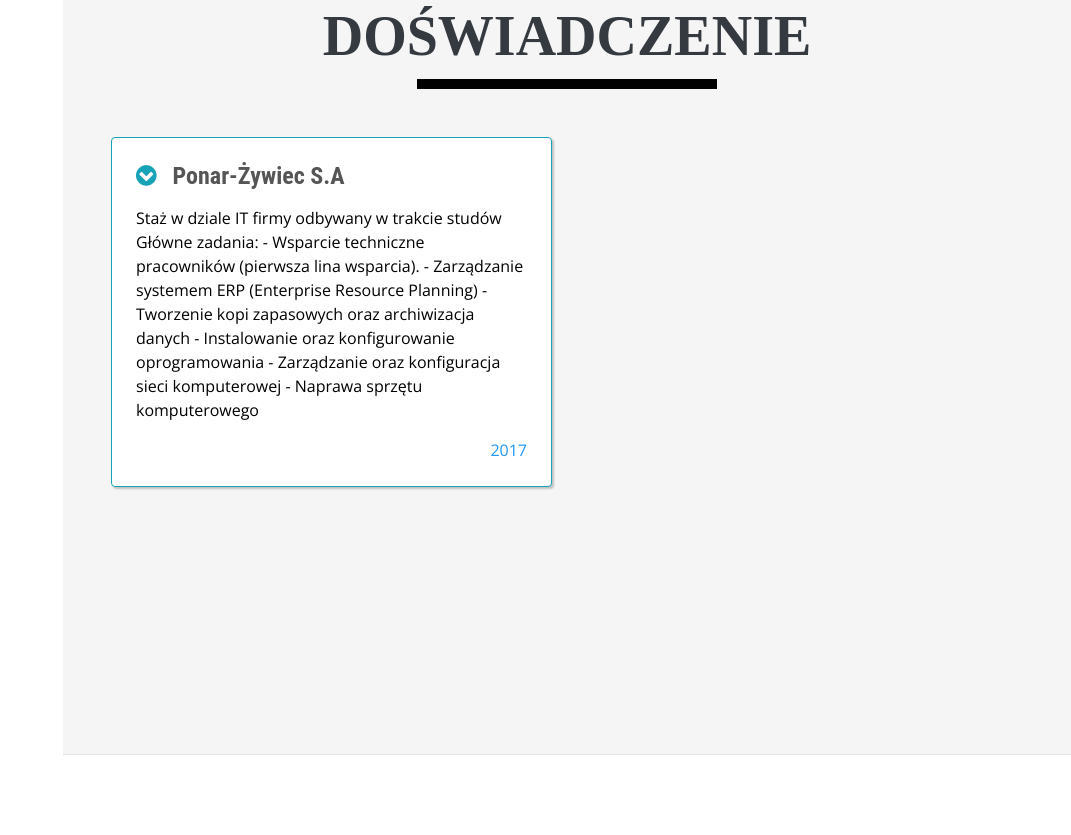
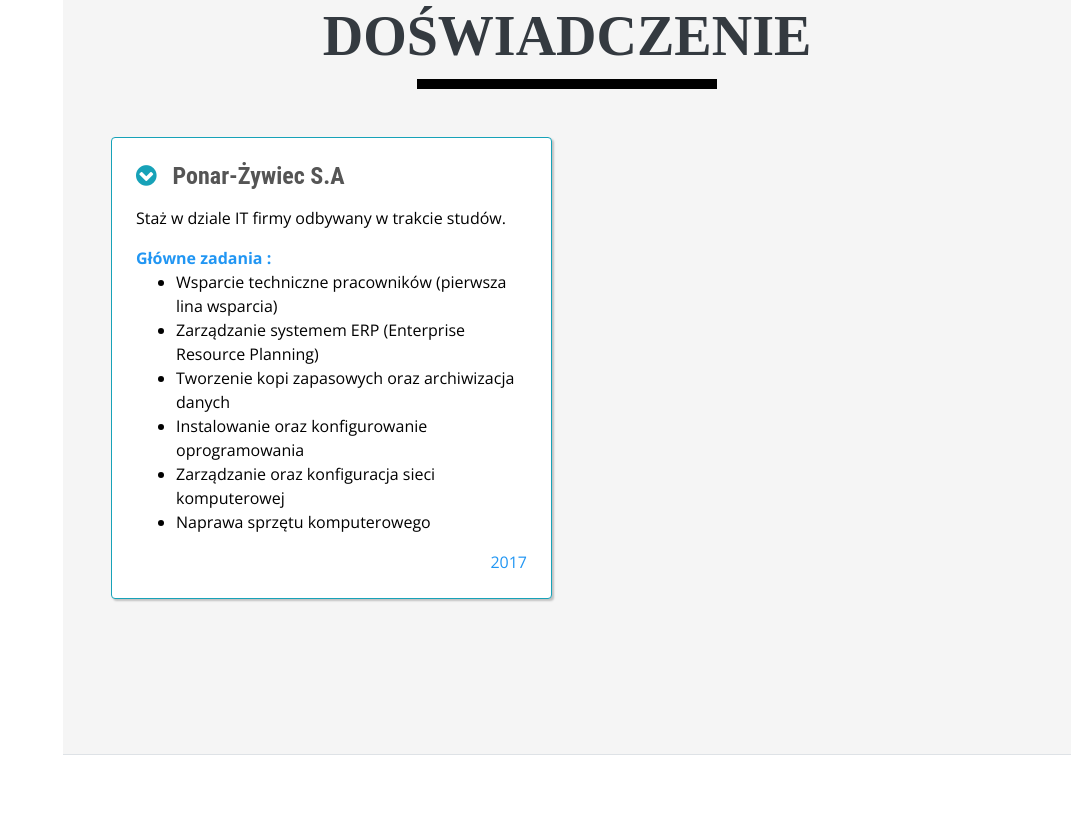
Before and after one commit to patrykpp/patrykpp.github.io, a plain HTML site: page index.html in a window 1280 px wide. Shown: the part 1055-1890 px from the top of the page, without its empty margins (209-1280 px from the left). Drawn offline with nearby package versions, Linux system fonts and the light colour scheme; a web font is replaced by a local one.

Commit message:
Update index.html

```diff
--- a/index.html
+++ b/index.html
@@ -1,3 +1,4 @@
+
 <!--
 author: Boostraptheme
 author URL: https://boostraptheme.com
@@ -72,7 +73,7 @@ License URL: https://creativecommons.org/licenses/by/4.0/
                     Patryk
                     <span class="text-primary">Pieczara</span>
                 </h1>
-                <div class="subheading mb-5">Magister inżynier
+                <div class="subheading mb-5">Magister
                     <a href="#">Informatyki</a>
                 </div>
                 <p class="mb-5" style="max-width: 1000px;"><font size="5">„Ci, którzy są wystarczająco szaleni, by myśleć, że są w stanie zmienić świat, są tymi, którzy go zmieniają."</font></p>
@@ -129,19 +130,19 @@ License URL: https://creativecommons.org/licenses/by/4.0/
                     <div class="card mx-0 p-4 mb-5" style="border-color: #17a2b8; box-shadow: 2px 2px 2px rgba(0, 0, 0, 0.21);">
                         <div class=" resume-content mr-auto">
                             <h4 class="mb-3"><i class="fa fa-globe mr-3 text-info"></i>Ponar-Żywiec S.A</h4>
-                            <p>Staż w dziale IT firmy odbywany w trakcie studów
+                            <p>Staż w dziale IT firmy odbywany w trakcie studów.</p>
 
-                                Główne zadania:
-                                - Wsparcie techniczne pracowników (pierwsza lina
-                                wsparcia).
-                                - Zarządzanie systemem ERP (Enterprise Resource Planning)
-                                - Tworzenie kopi zapasowych oraz archiwizacja danych
-                                - Instalowanie oraz konfigurowanie oprogramowania
-                                - Zarządzanie oraz konfiguracja sieci komputerowej
-                                - Naprawa sprzętu komputerowego
+                            <strong><a href="">Główne zadania :</a></strong>
+                            <ul>
+                                <li>Wsparcie techniczne pracowników (pierwsza lina wsparcia)</li>
+                                <li>Zarządzanie systemem ERP (Enterprise Resource Planning)</li>
+                                <li>Tworzenie kopi zapasowych oraz archiwizacja danych</li>
+                                <li>Instalowanie oraz konfigurowanie oprogramowania</li>
+                                <li>Zarządzanie oraz konfiguracja sieci komputerowej</li>
+                                <li>Naprawa sprzętu komputerowego</li>
 
+                            </ul>
 
-                            </p>
                         </div>
                         <div class="resume-date text-md-right">
                             <span class="text-primary">2017</span>
@@ -304,7 +305,7 @@ License URL: https://creativecommons.org/licenses/by/4.0/
                     <div class="col-md-3 col-sm-6">
                         <div class="skill-item">
                             <i class="fa fa-html5 fa-5x"></i>
-                            <h2><span class="counter"> 60 </span><span>%</span></h2>
+                            <h2><span class="counter"> 70 </span><span>%</span></h2>
                             <p>C#</p>
                         </div>
                     </div>
@@ -341,9 +342,8 @@ License URL: https://creativecommons.org/licenses/by/4.0/
                 <div class="col-12">
                     <h2 class=" text-center">Edukacja</h2>
                     <div class="mb-5 heading-border"></div>
-
-
                 </div>
+                <div class="main-award" id="award-box">
                     <div class="award">
                        <div class="award-icon"></div>
                        <div class="award-content">
@@ -354,8 +354,6 @@ License URL: https://creativecommons.org/licenses/by/4.0/
                                 Specjalizacja:  Techniki Tworzenia Oprogramowania
                             </p>
                         </div>
-
-
                     </div>
                     <div class="award">
                         <div class="award-icon"></div>
@@ -368,9 +366,7 @@ License URL: https://creativecommons.org/licenses/by/4.0/
                             </p>
 
                         </div>
-
                     </div>
-                <div class="main-award" id="award-box">
                     <div class="award">
                     <div class="award-icon"></div>
                         <div class="award-content">
@@ -380,8 +376,6 @@ License URL: https://creativecommons.org/licenses/by/4.0/
                                 Kierunek:  Technik pojazdów samochodowych
                             </p>
                         </div>
-
-
                 </div>
 
 
@@ -509,7 +503,7 @@ License URL: https://creativecommons.org/licenses/by/4.0/
                         <div class="modal-body">
                             <div class="title-bar">
                                 <div class="col-md-12">
-                                    <h2 class="text-center">CCNA Routing and Switching - Cisco</h2>
+                                    <h2 class="text-center">Cisco CCNA Routing and Switching (ICND1)</h2>
                                     <div class="heading-border"></div>
                                 </div>
                             </div>
@@ -563,7 +557,7 @@ License URL: https://creativecommons.org/licenses/by/4.0/
                         <div class="modal-body">
                             <div class="title-bar">
                                 <div class="col-md-12">
-                                    <h2 class="text-center">Microsoft Azure: maszyny wirtualne – konfiguracja i zarządzanie</h2>
+                                    <h2 class="text-center">Example applications of Microsoft Azure technologies</h2>
                                     <div class="heading-border"></div>
                                 </div>
                             </div>
@@ -572,7 +566,7 @@ License URL: https://creativecommons.org/licenses/by/4.0/
                                     <img class="img-fluid img-centered" src="img/portfolio/p-2.jpg" alt="">
                                 </div>
                                 <div class="col-md-6">
-                                    <p>Certyfikat Microsoft Azure: maszyny wirtualne – konfiguracja i zarządzanie</p>
+                                    <p>Certyfikat: Example applications of Microsoft Azure technologies</p>
                                     <ul class="list-inline item-details">
                                         <li>
                                             Firma:
```
Lines whose indentation alone changed are shown as unchanged.
